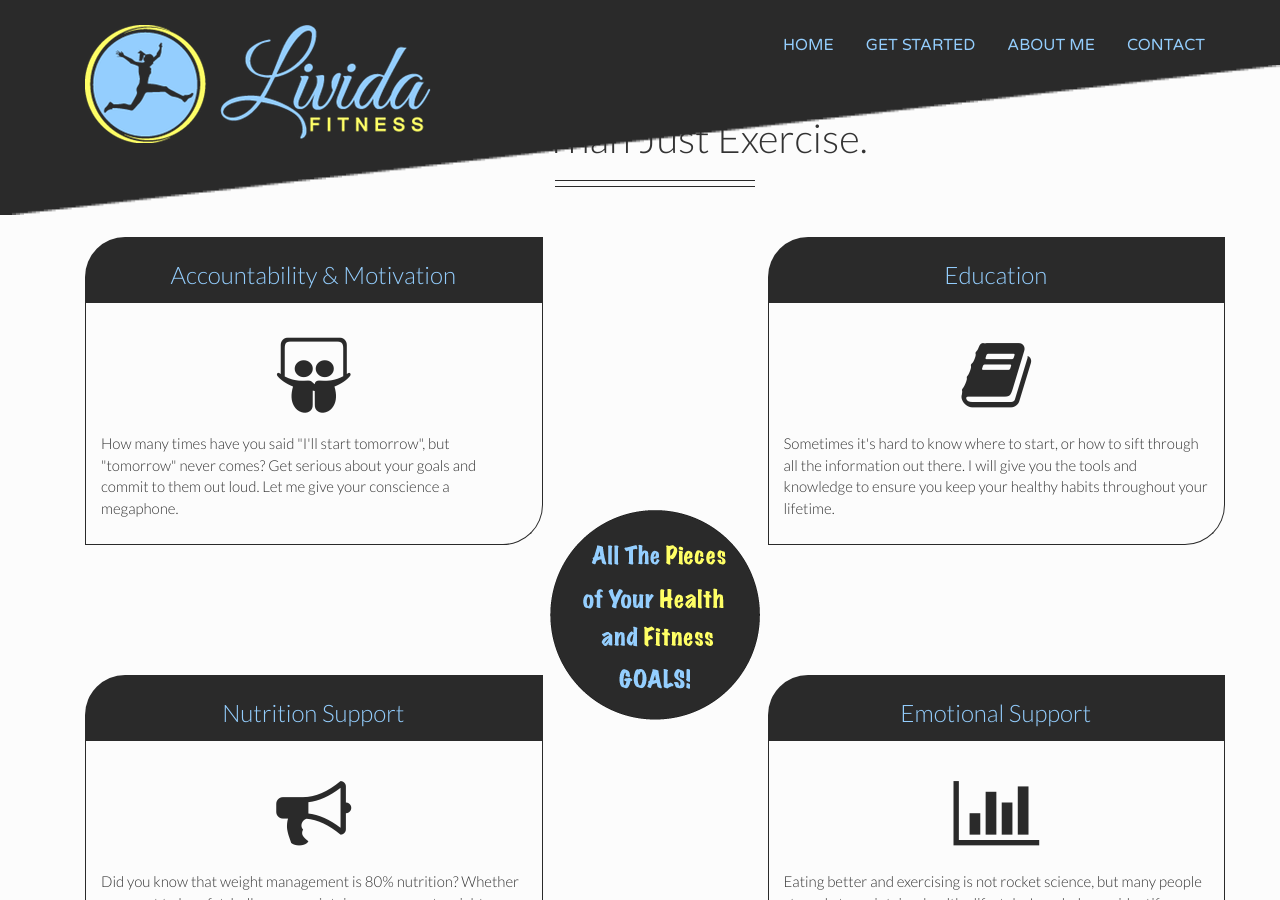
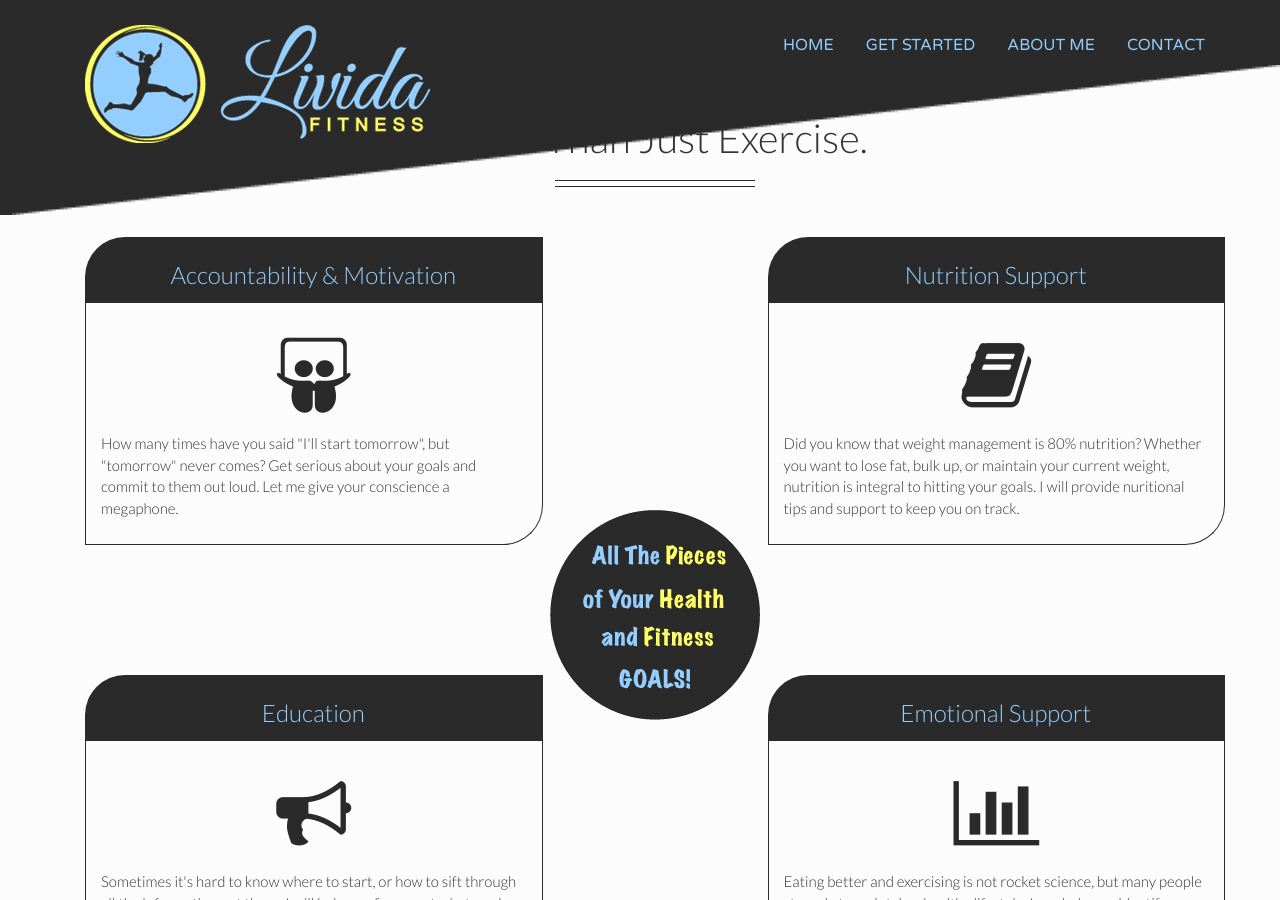
Before and after one commit to lividafitness/lividafitness.github.io, a Jekyll site: the page built from index.html, in a window 1280 px wide and 900 px high, scrolled down 1846 px. Built offline with Jekyll 4.4.1, drawn with Linux system fonts in a browser that asks for light colours; nearby versions of some CDN libraries; library files that are not in the unit come from our copies; some of the changed text lies outside the part shown.

Commit message:
Update features.html

```diff
--- a/_includes/features.html
+++ b/_includes/features.html
@@ -94,7 +94,7 @@
 								<!-- Feature Thumb -->
 								<div class="features-thumb">
 									<div class="thumb-header">
-										<h3 class="text-center">Education</h3>
+										<h3 class="text-center">Nutrition Support</h3>
 									</div>
 
 									<div class="thumb-content">
@@ -106,7 +106,7 @@
 										</div>
 										<!-- End Icon -->
 
-										<p>Sometimes it's hard to know where to start, or how to sift through all the information out there.  I will give you the tools and knowledge to ensure you keep your healthy habits throughout your lifetime. </p>
+										<p>Did you know that weight management is 80% nutrition?  Whether you want to lose fat, bulk up, or maintain your current weight, nutrition is integral to hitting your goals.  I will provide nuritional tips and support to keep you on track.</p>
 									</div>
 								</div>
 								<!-- End Feature Thumb -->
@@ -124,7 +124,7 @@
 								<!-- Feature Thumb -->
 								<div class="features-thumb">
 									<div class="thumb-header">
-										<h3 class="text-center">Nutrition Support</h3>
+										<h3 class="text-center">Education</h3>
 									</div>
 
 									<div class="thumb-content">
```
Also changed, not shown: other parts of _includes/features.html (+1 -1 lines).
